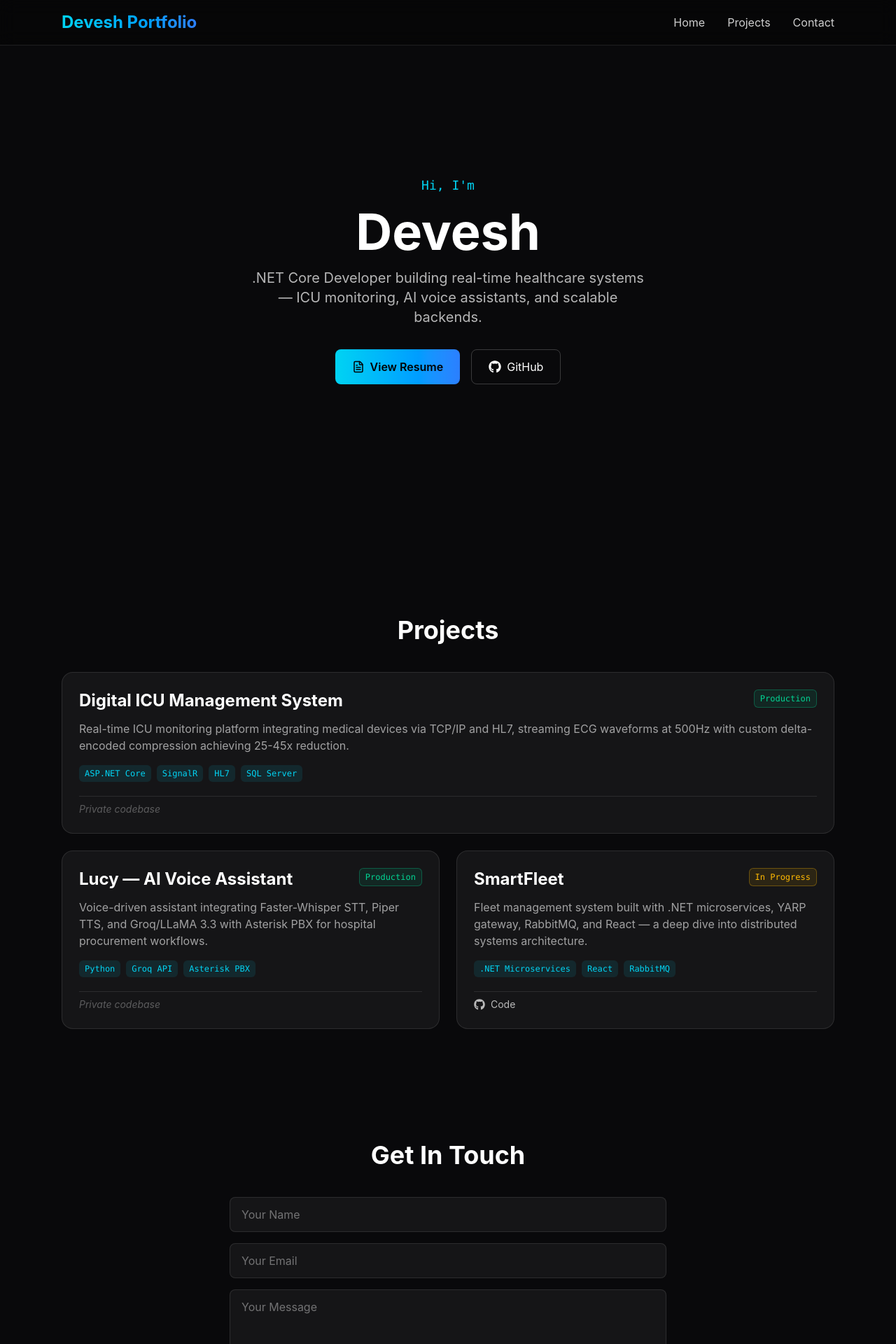
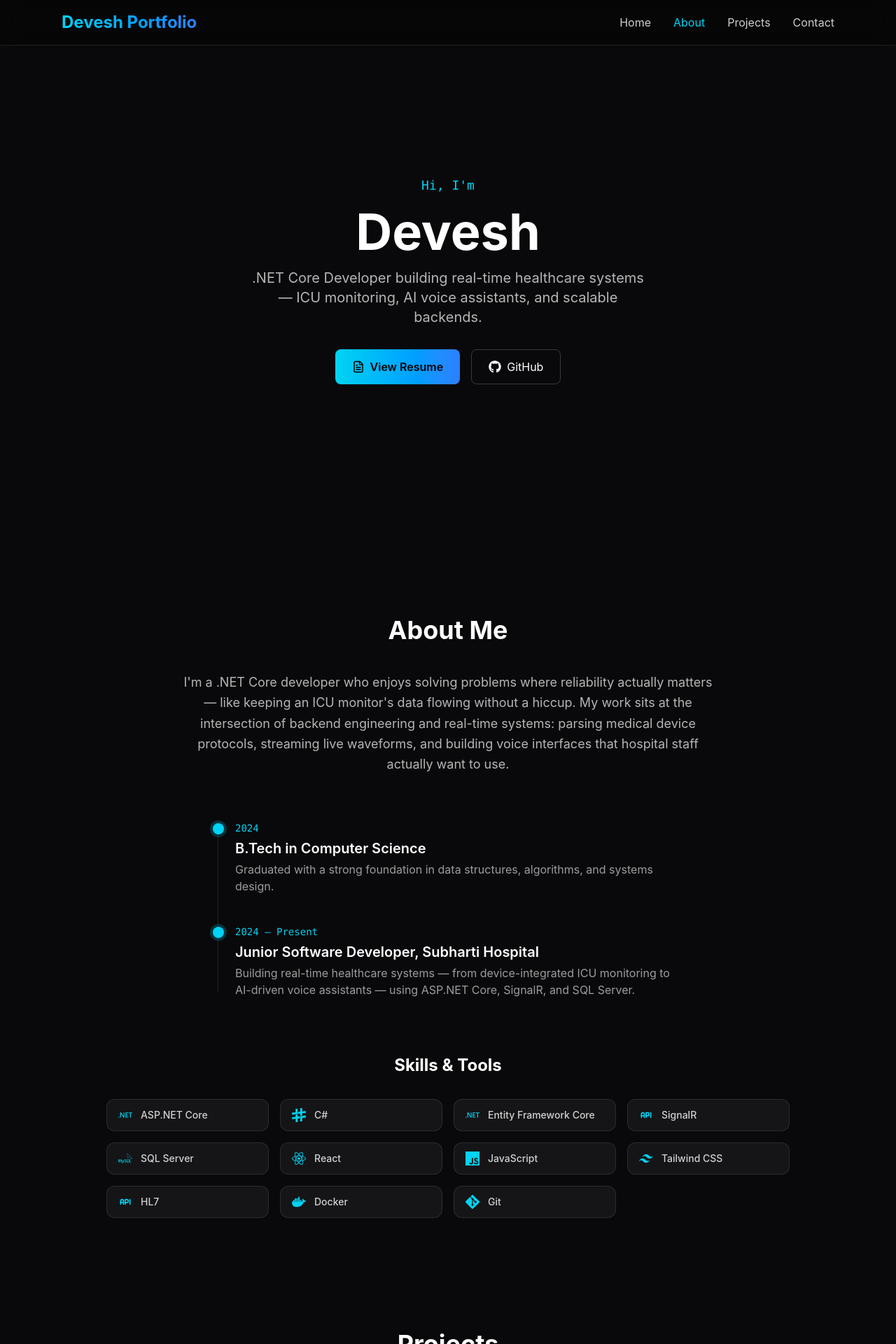
Before and after one commit to devesh905/portfolio, a React app: page / in a window 1280 px wide. Shown: the top 1920 px of the page at 70% size. Built offline with nearby package versions, Linux system fonts and the light colour scheme; the HTML template or start-up script is replaced by a standard one.

Commit message:
feat: add About section with skills and timeline, update Navbar links

```diff
--- a/src/App.jsx
+++ b/src/App.jsx
@@ -3,12 +3,14 @@ import Hero from './sections/Hero';
 import Projects from './sections/Projects';
 import Contact from './sections/Contact';
 import Footer from './components/Footer';
+import About from "./sections/About";
 
 function App() {
   return (
     <div className="bg-zinc-950 min-h-screen">
    <Navbar name="Devesh" title="Portfolio" />
    <Hero  />
+<About />
    <Projects />
    <Contact />
    <Footer />
--- a/src/components/Navbar.jsx
+++ b/src/components/Navbar.jsx
@@ -1,29 +1,99 @@
+import { useState, useEffect } from "react";
+import { Menu, X } from "lucide-react";
+
 const links = [
   { id: 1, label: "Home", href: "#home" },
-  { id: 2, label: "Projects", href: "#projects" },
-  { id: 3, label: "Contact", href: "#contact" },
+  { id: 2, label: "About", href: "#about" },
+  { id: 3, label: "Projects", href: "#projects" },
+  { id: 4, label: "Contact", href: "#contact" },
 ];
 
 function Navbar({ name, title }) {
+  const [isMobileOpen, setIsMobileOpen] = useState(false);
+  const [activeSection, setActiveSection] = useState("home");
+
+  // Scroll-spy: watch each section and mark the one most visible as active
+  useEffect(() => {
+    const sections = links
+      .map((link) => document.querySelector(link.href))
+      .filter(Boolean);
+
+    const observer = new IntersectionObserver(
+      (entries) => {
+        entries.forEach((entry) => {
+          if (entry.isIntersecting) {
+            setActiveSection(entry.target.id);
+          }
+        });
+      },
+      { rootMargin: "-40% 0px -50% 0px" } // triggers when section is near vertical center
+    );
+
+    sections.forEach((section) => observer.observe(section));
+    return () => sections.forEach((section) => observer.unobserve(section));
+  }, []);
+
+  function handleLinkClick() {
+    setIsMobileOpen(false);
+  }
+
   return (
     <nav className="fixed top-0 w-full bg-black/30 backdrop-blur-md border-b border-white/10 z-50">
       <div className="max-w-6xl mx-auto flex justify-between items-center px-6 py-4">
         <h1 className="text-2xl font-bold bg-gradient-to-r from-cyan-400 to-blue-500 bg-clip-text text-transparent">
           {name} {title}
         </h1>
-        <ul className="flex gap-8">
-          {links.map((link) => (
+
+        {/* Desktop links */}
+        <ul className="hidden md:flex gap-8">
+          {links.map((link) => {
+            const isActive = activeSection === link.href.slice(1);
+            return (
               <li key={link.id}>
                 <a
                   href={link.href}
-                className="text-white/80 hover:text-cyan-400 transition-colors duration-300"
+                  className={`transition-colors duration-300 ${
+                    isActive ? "text-cyan-400" : "text-white/80 hover:text-cyan-400"
+                  }`}
                 >
                   {link.label}
                 </a>
               </li>
-          ))}
+            );
+          })}
         </ul>
+
+        {/* Mobile hamburger toggle */}
+        <button
+          onClick={() => setIsMobileOpen((prev) => !prev)}
+          aria-label="Toggle menu"
+          className="md:hidden text-white/80 hover:text-cyan-400 transition-colors"
+        >
+          {isMobileOpen ? <X size={26} /> : <Menu size={26} />}
+        </button>
       </div>
+
+      {/* Mobile dropdown menu */}
+      {isMobileOpen && (
+        <ul className="md:hidden flex flex-col items-center gap-6 pb-6 bg-black/40 backdrop-blur-md">
+          {links.map((link) => {
+            const isActive = activeSection === link.href.slice(1);
+            return (
+              <li key={link.id}>
+                <a
+                  href={link.href}
+                  onClick={handleLinkClick}
+                  className={`transition-colors duration-300 ${
+                    isActive ? "text-cyan-400" : "text-white/80 hover:text-cyan-400"
+                  }`}
+                >
+                  {link.label}
+                </a>
+              </li>
+            );
+          })}
+        </ul>
+      )}
     </nav>
   );
 }
--- /dev/null
+++ b/src/sections/About.jsx
@@ -0,0 +1,129 @@
+import { motion } from "framer-motion";
+import {
+  SiDotnet,
+  SiSharp,
+  SiReact,
+  SiMysql,
+  SiDocker,
+  SiJavascript,
+  SiTailwindcss,
+  SiGit,
+} from "react-icons/si";
+import { TbApi } from "react-icons/tb";
+
+const skills = [
+  { name: "ASP.NET Core", icon: SiDotnet },
+  { name: "C#", icon: SiSharp },
+  { name: "Entity Framework Core", icon: SiDotnet },
+  { name: "SignalR", icon: TbApi },
+  { name: "SQL Server", icon: SiMysql },
+  { name: "React", icon: SiReact },
+  { name: "JavaScript", icon: SiJavascript },
+  { name: "Tailwind CSS", icon: SiTailwindcss },
+  { name: "HL7", icon: TbApi },
+  { name: "Docker", icon: SiDocker },
+  { name: "Git", icon: SiGit },
+];
+
+const timeline = [
+  {
+    year: "2024",
+    title: "B.Tech in Computer Science",
+    description:
+      "Graduated with a strong foundation in data structures, algorithms, and systems design.",
+  },
+  {
+    year: "2024 — Present",
+    title: "Junior Software Developer, Subharti Hospital",
+    description:
+      "Building real-time healthcare systems — from device-integrated ICU monitoring to AI-driven voice assistants — using ASP.NET Core, SignalR, and SQL Server.",
+  },
+];
+
+function About() {
+  return (
+    <section id="about" className="px-6 py-20 max-w-5xl mx-auto">
+      <motion.h2
+        initial={{ opacity: 0, y: 20 }}
+        whileInView={{ opacity: 1, y: 0 }}
+        viewport={{ once: true }}
+        transition={{ duration: 0.5 }}
+        className="text-4xl font-bold text-white mb-10 text-center"
+      >
+        About Me
+      </motion.h2>
+
+      <motion.p
+        initial={{ opacity: 0, y: 20 }}
+        whileInView={{ opacity: 1, y: 0 }}
+        viewport={{ once: true }}
+        transition={{ duration: 0.5, delay: 0.1 }}
+        className="text-white/70 text-lg leading-relaxed max-w-3xl mx-auto text-center mb-16"
+      >
+        I'm a .NET Core developer who enjoys solving problems where reliability
+        actually matters — like keeping an ICU monitor's data flowing without a
+        hiccup. My work sits at the intersection of backend engineering and
+        real-time systems: parsing medical device protocols, streaming live
+        waveforms, and building voice interfaces that hospital staff actually
+        want to use.
+      </motion.p>
+
+      {/* Timeline */}
+      <div className="relative max-w-2xl mx-auto mb-20">
+        <div className="absolute left-[7px] top-2 bottom-2 w-px bg-white/10" />
+        <div className="flex flex-col gap-10">
+          {timeline.map((item, index) => (
+            <motion.div
+              key={item.title}
+              initial={{ opacity: 0, x: -20 }}
+              whileInView={{ opacity: 1, x: 0 }}
+              viewport={{ once: true }}
+              transition={{ duration: 0.5, delay: index * 0.15 }}
+              className="relative pl-8"
+            >
+              <span className="absolute left-0 top-1.5 w-4 h-4 rounded-full bg-cyan-400 ring-4 ring-cyan-400/20" />
+              <span className="text-cyan-400 text-sm font-mono">{item.year}</span>
+              <h3 className="text-white text-xl font-semibold mt-1">
+                {item.title}
+              </h3>
+              <p className="text-white/60 mt-1">{item.description}</p>
+            </motion.div>
+          ))}
+        </div>
+      </div>
+
+      {/* Skills grid */}
+      <motion.h3
+        initial={{ opacity: 0, y: 20 }}
+        whileInView={{ opacity: 1, y: 0 }}
+        viewport={{ once: true }}
+        transition={{ duration: 0.5 }}
+        className="text-2xl font-bold text-white mb-8 text-center"
+      >
+        Skills & Tools
+      </motion.h3>
+      <div className="grid grid-cols-2 sm:grid-cols-3 md:grid-cols-4 gap-4">
+        {skills.map((skill, index) => {
+          const Icon = skill.icon;
+          return (
+            <motion.div
+              key={skill.name}
+              initial={{ opacity: 0, y: 20 }}
+              whileInView={{ opacity: 1, y: 0 }}
+              viewport={{ once: true }}
+              transition={{ duration: 0.4, delay: index * 0.05 }}
+              className="flex items-center gap-3 bg-white/5 border border-white/10 rounded-xl px-4 py-3 hover:border-cyan-400/50 hover:bg-white/10 transition-all duration-300"
+            >
+              <Icon size={20} className="text-cyan-400 flex-shrink-0" />
+              <span className="text-white/80 text-sm font-medium">
+                {skill.name}
+              </span>
+            </motion.div>
+          );
+        })}
+      </div>
+    </section>
+  );
+}
+
+export default About;
```
Lines whose indentation alone changed are shown as unchanged.
